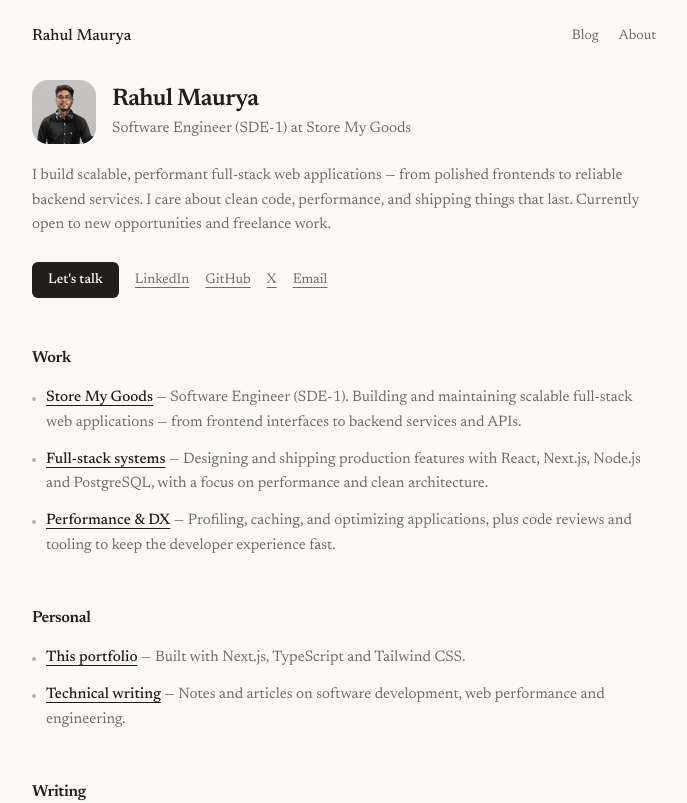
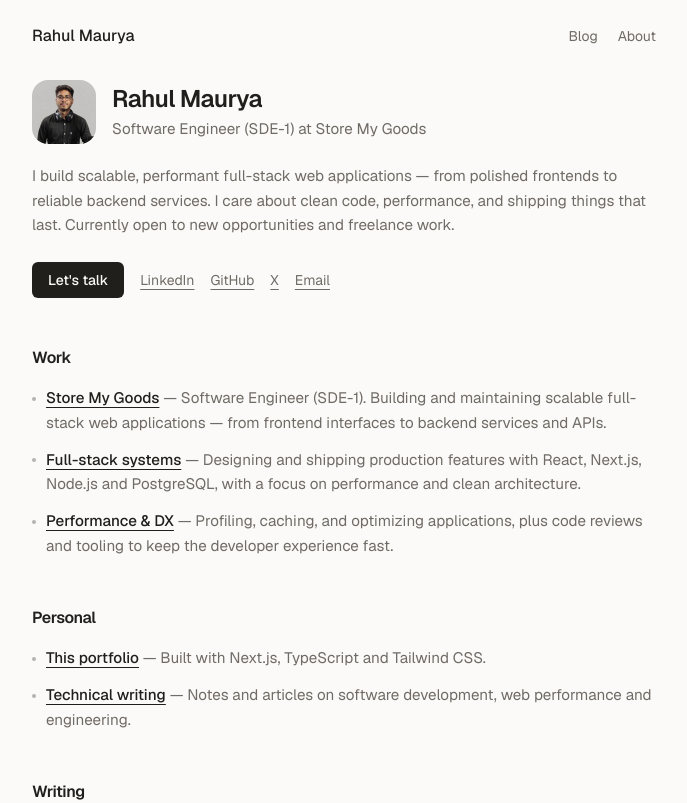
Before and after one commit to Rahul577503/rahul.dev, a Next.js app: page / in a window 1280 px wide. Shown: the top 803 px of the page, without its empty margins (296-983 px from the left). Built offline with nearby package versions, Linux system fonts and the light colour scheme.

Commit message:
switched font to geist sans

```diff
--- a/app/layout.tsx
+++ b/app/layout.tsx
@@ -1,17 +1,15 @@
 import type { Metadata } from "next";
-import { Newsreader, IBM_Plex_Mono } from "next/font/google";
+import { Geist, IBM_Plex_Mono } from "next/font/google";
 import "./globals.css";
 import { ThemeProvider } from "@/components/theme-provider";
 
 import Layout from "@/home-components/Layout.tsx/Layout";
 
-const newsreader = Newsreader({
+const geistSans = Geist({
   subsets: ["latin", "latin-ext"],
-  weight: ["300", "400", "500", "600"],
-  style: ["normal", "italic"],
   display: "swap",
   preload: true,
-  variable: "--font-newsreader",
+  variable: "--font-geist-sans",
 });
 
 const ibmPlexMono = IBM_Plex_Mono({
@@ -108,7 +106,7 @@
         <link rel="icon" href="/favicon.ico" sizes="any" />
       </head>
       <body
-        className={`${newsreader.variable} ${ibmPlexMono.variable} font-serif bg-background text-foreground antialiased min-h-screen`}
+        className={`${geistSans.variable} ${ibmPlexMono.variable} font-sans bg-background text-foreground antialiased min-h-screen`}
       >
         <ThemeProvider
           attribute="class"
--- a/tailwind.config.ts
+++ b/tailwind.config.ts
@@ -26,7 +26,7 @@
     },
     extend: {
       fontFamily: {
-        serif: ["var(--font-newsreader)", "Georgia", "serif"],
+        sans: ["var(--font-geist-sans)", "system-ui", "sans-serif"],
         mono: ["var(--font-ibm-plex-mono)", "monospace"],
       },
       colors: {
```
